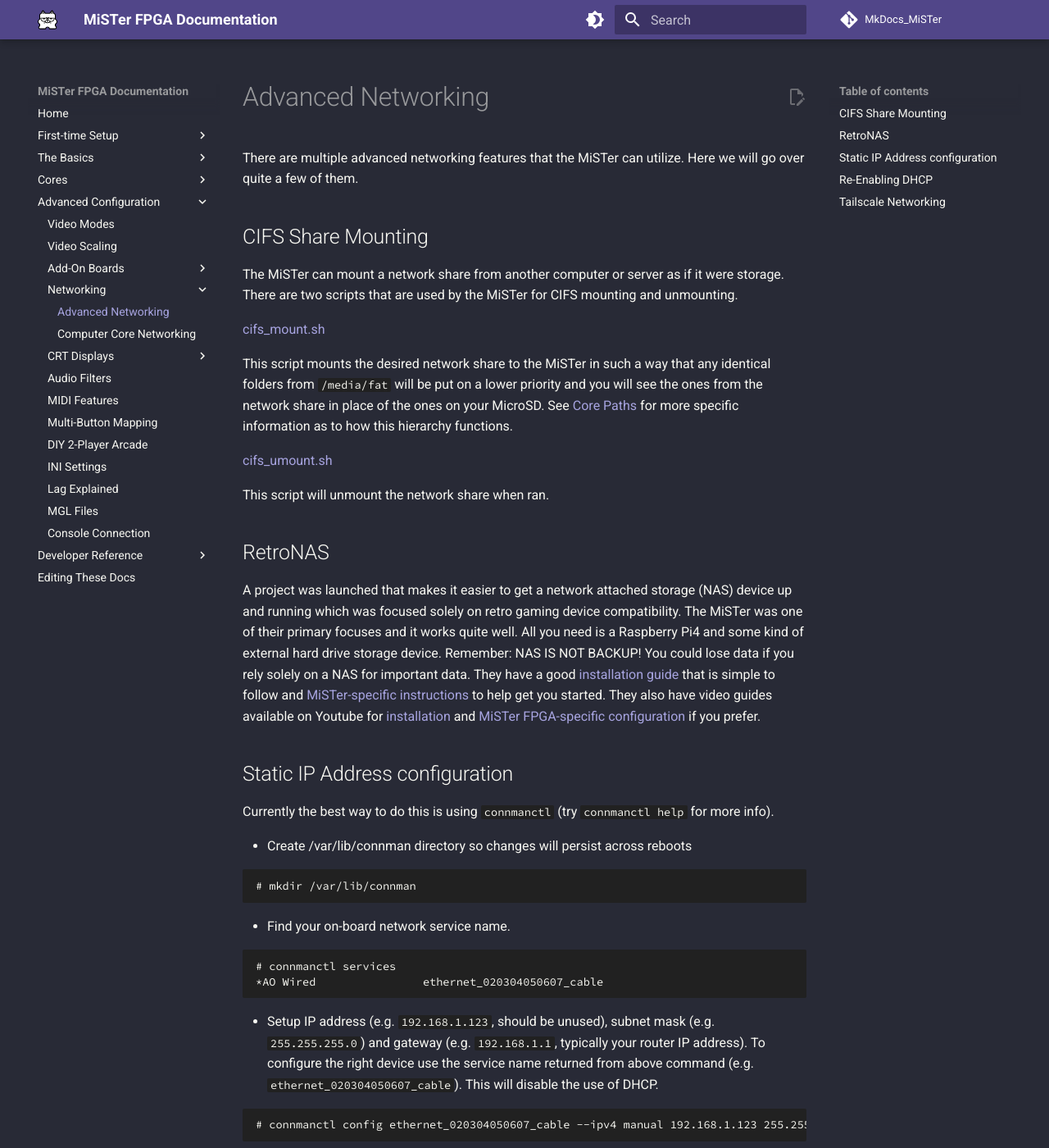
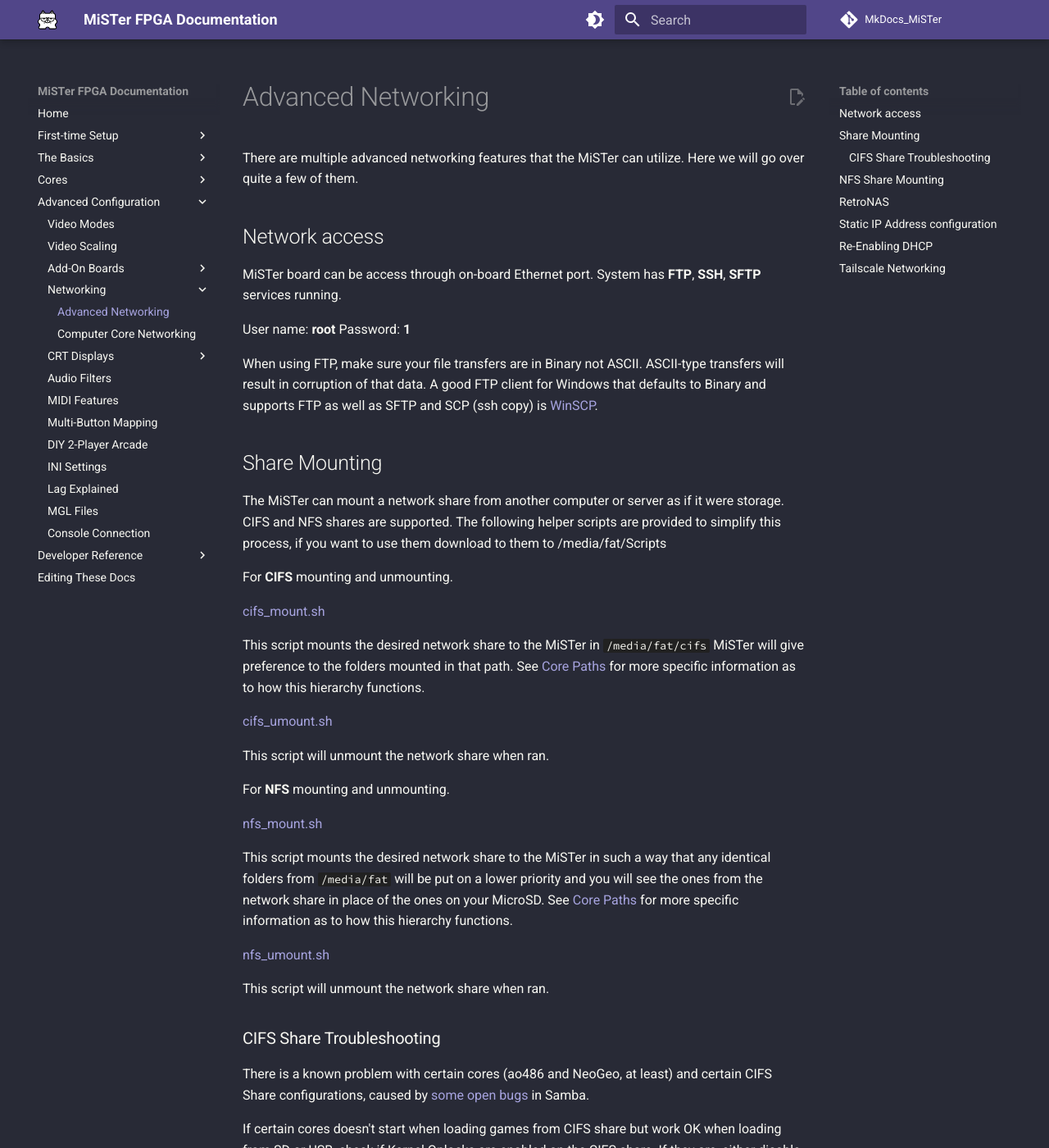
Before and after one commit to MiSTer-devel/MkDocs_MiSTer, an MkDocs documentation site: the page built from docs/advanced/network.md, in a window 1280 px wide and 1400 px high. Shown: the whole window at 82% size. Built offline with MkDocs 1.6.1 and Material for MkDocs 9.7.7, drawn with Linux system fonts in a browser that asks for light colours; comment, search, counter and statistics services are not loaded; some of the changed text lies outside the part shown.

Commit message:
Update network.md
Add missing information on username, password, and protocols to connect to Mister.

Updated description about how CIFS mounted folders work.

Added information about NFS shares.

Added troubleshooting info for CIFS shares.

```diff
--- a/docs/advanced/network.md
+++ b/docs/advanced/network.md
@@ -1,15 +1,42 @@
 There are multiple advanced networking features that the MiSTer can utilize. Here we will go over quite a few of them.
 
-## CIFS Share Mounting
-The MiSTer can mount a network share from another computer or server as if it were storage. There are two scripts that are used by the MiSTer for CIFS mounting and unmounting.
+## Network access
+MiSTer board can be access through on-board Ethernet port. System has **FTP**, **SSH**, **SFTP** services running.
+
+User name: **root**  Password: **1**
+
+When using FTP, make sure your file transfers are in Binary not ASCII. ASCII-type transfers will result in corruption of that data. A good FTP client for Windows that defaults to Binary and supports FTP as well as SFTP and SCP (ssh copy) is [WinSCP](https://winscp.net/eng/download.php).
+
+## Share Mounting
+The MiSTer can mount a network share from another computer or server as if it were storage. CIFS and NFS shares are supported. The following helper scripts are provided to simplify this process, if you want to use them download to them to /media/fat/Scripts
+
+For **CIFS** mounting and unmounting.
 
 [cifs_mount.sh](https://raw.githubusercontent.com/MiSTer-devel/Scripts_MiSTer/master/cifs_mount.sh){target=_blank}
 
-This script mounts the desired network share to the MiSTer in such a way that any identical folders from `/media/fat` will be put on a lower priority and you will see the ones from the network share in place of the ones on your MicroSD. See [Core Paths](../cores/paths.md) for more specific information as to how this hierarchy functions.
+This script mounts the desired network share to the MiSTer in `/media/fat/cifs`  MiSTer will give preference to the folders mounted in that path. See [Core Paths](../cores/paths.md) for more specific information as to how this hierarchy functions.
 
 [cifs_umount.sh](https://raw.githubusercontent.com/MiSTer-devel/Scripts_MiSTer/master/cifs_umount.sh){target=_blank}
 
 This script will unmount the network share when ran.
+
+For **NFS** mounting and unmounting.
+
+[nfs_mount.sh](https://raw.githubusercontent.com/MiSTer-devel/Scripts_MiSTer/master/nfs_mount.sh){target=_blank}
+
+This script mounts the desired network share to the MiSTer in such a way that any identical folders from `/media/fat` will be put on a lower priority and you will see the ones from the network share in place of the ones on your MicroSD. See [Core Paths](../cores/paths.md) for more specific information as to how this hierarchy functions.
+
+[nfs_umount.sh](https://raw.githubusercontent.com/MiSTer-devel/Scripts_MiSTer/master/nfs_umount.sh){target=_blank}
+
+This script will unmount the network share when ran.
+
+### CIFS Share Troubleshooting
+There is a known problem with certain cores (ao486 and NeoGeo, at least) and certain CIFS Share configurations, caused by [some open bugs](https://bugzilla.samba.org/show_bug.cgi?id=12783) in Samba.
+
+If certain cores doesn't start when loading games from CIFS share but work OK when loading from SD or USB, check if Kernel Oplocks are enabled on the CIFS share. If they are, either disable them, enable them globally on your Samba server, or move your MiSTer files to a different share exclusively used for MiSTer and without Kernel Oplocks enabled. It is up to you to decide which one fits better your use case: Kernel Oplocks are enabled by default in many NAS for good reason, as this should prevent bad file synchronization, corruption, and data loss when the shared folder is used by different protocols (i.e. CIFS and NFS) or by network clients and software running in the NAS like a torrent client.
+
+## NFS Share Mounting
+The MiSTer can mount a network share from another computer or server as if it were storage. There are two scripts that are used by the MiSTer for CIFS mounting and unmounting.
 
 ## RetroNAS
 A project was launched that makes it easier to get a network attached storage (NAS) device up and running which was focused solely on retro gaming device compatibility. The MiSTer was one of their primary focuses and it works quite well. All you need is a Raspberry Pi4 and some kind of external hard drive storage device. Remember: NAS IS NOT BACKUP! You could lose data if you rely solely on a NAS for important data. They have a good [installation guide](https://github.com/danmons/retronas/wiki/Installing-RetroNAS){target=_blank} that is simple to follow and [MiSTer-specific instructions](https://github.com/danmons/retronas/wiki/MiSTer-FPGA){target=_blank} to help get you started. They also have video guides available on Youtube for [installation](https://www.youtube.com/watch?v=szA-MSabplc){target=_blank} and [MiSTer FPGA-specific configuration](https://www.youtube.com/watch?v=OrTctA-5kqk){target=_blank} if you prefer.
```
